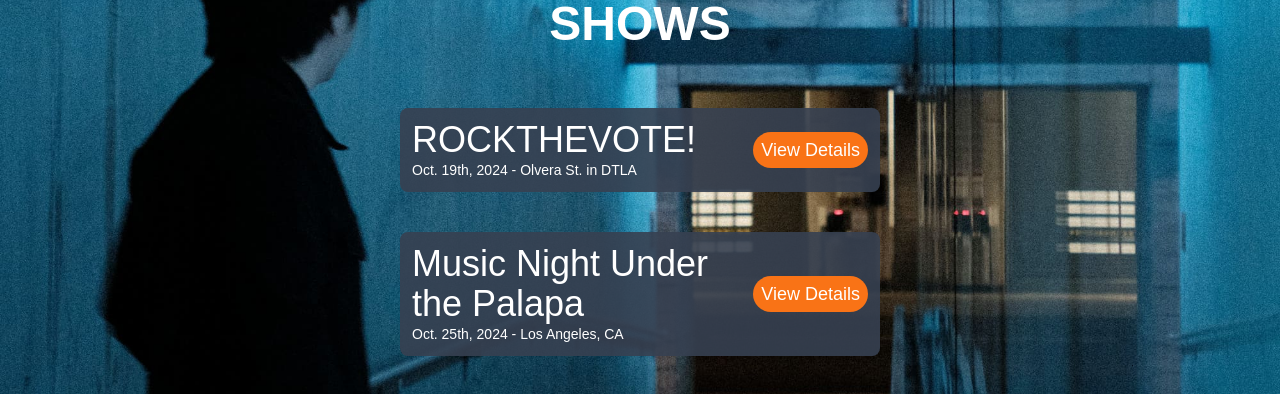
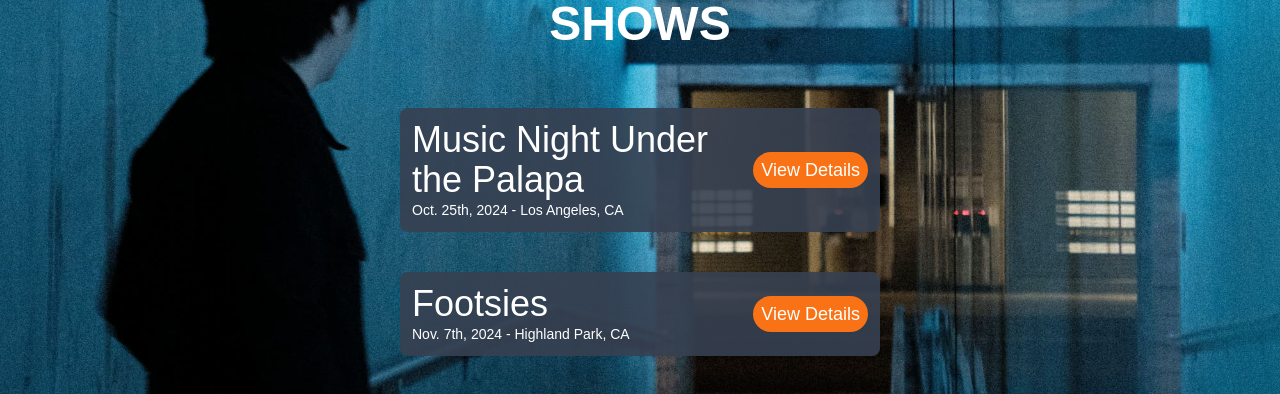
Before and after one commit to falafelrapper/pacificpalace, a React (Vite) app: page / in a window 1280 px wide. Shown: the part 840-1234 px from the top of the page. Built offline with nearby package versions, Linux system fonts and the light colour scheme; a web font is replaced by a local one.

Commit message:
added footsies and removed rock the vote

```diff
--- a/src/pages/Home.tsx
+++ b/src/pages/Home.tsx
@@ -117,18 +117,19 @@ const Home: React.FC = () => {
         <h2 className="z-30 my-10 text-5xl font-bold">SHOWS</h2>
 
         {/* <p className="z-30 text-3xl">No upcoming shows currently</p> */}
-        <Event
-          name="ROCKTHEVOTE!"
-          date="Oct. 19th, 2024"
-          area="Olvera St. in DTLA"
-          ticket_link="https://www.instagram.com/p/DBAFuufyfio/?utm_source=ig_web_copy_link&igsh=MzRlODBiNWFlZA=="
-        />
 
         <Event
           name="Music Night Under the Palapa"
           date="Oct. 25th, 2024"
           area="Los Angeles, CA"
           ticket_link="https://www.musicnightunderthepalapa.com/"
+        />
+
+        <Event
+          name="Footsies"
+          date="Nov. 7th, 2024"
+          area="Highland Park, CA"
+          ticket_link="https://www.instagram.com/footsiesbar"
         />
 
         <Event
```
